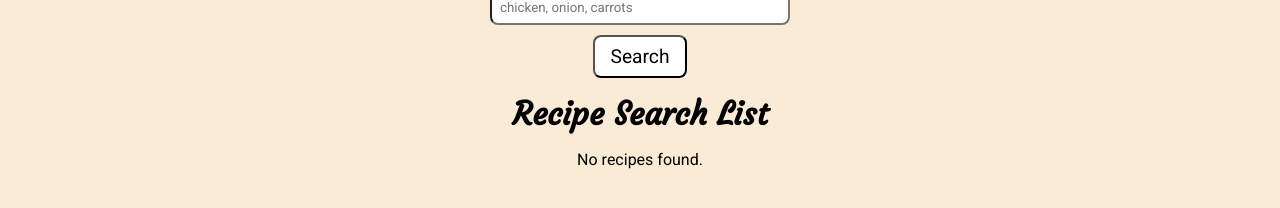
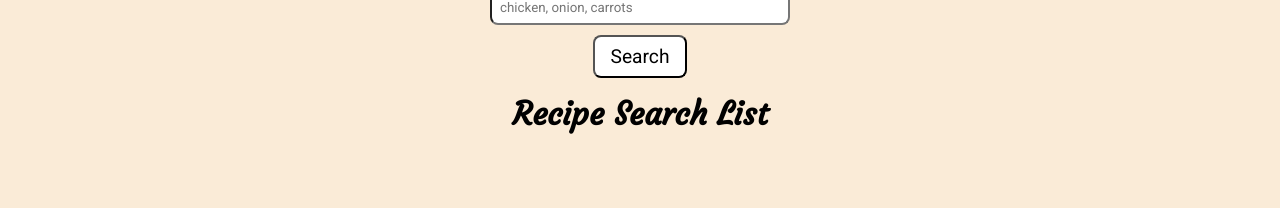
Before and after one commit to Bartek9090/recip-book-react, a React (Create React App) app: page /recipePage in a window 1280 px wide. Shown: the part 166-374 px from the top of the page. Built offline with nearby package versions, Linux system fonts and the light colour scheme.

Commit message:
changing logic in recipeList for no recipes found // adding link for img

```diff
--- a/src/components/RecipeList.js
+++ b/src/components/RecipeList.js
@@ -1,15 +1,20 @@
 import { Link } from "react-router-dom";
 import classes from "./RecipList.module.css";
 
-const RecipeList = ({ recipes }) => {
+const RecipeList = ({ recipes, searchTerm, searchClicked }) => {
+  const showNoRecipesFound =
+    searchClicked && searchTerm && recipes && recipes.length === 0;
+
   return (
     <div className={classes.RecipListMainContainer}>
       <h1>Recipe Search List</h1>
-      {recipes && recipes.length > 0 ? (
+      {!showNoRecipesFound ? (
         <ul>
           {recipes.map((recipe) => (
             <li key={recipe.id} className={classes.recipeItem}>
-              <img src={recipe.image} alt={recipe.title} />
+              <Link to={`/singleRecipe/${recipe.id}`} state={{ recipe }}>
+                <img src={recipe.image} alt={recipe.title} />
+              </Link>
               <h3>{recipe.title}</h3>
               <p>Provided by Spoonacular </p>
               <p>{recipe.summary}</p>
--- a/src/pages/RecipePage.js
+++ b/src/pages/RecipePage.js
@@ -7,6 +7,7 @@ import MainNavigation from "../components/MainNavigation";
 export default function RecipePage() {
   const [search, setSearch] = useState("");
   const [recipes, setRecipes] = useState([]);
+  const [searchClicked, setSearchClicked] = useState(false);
 
   async function getRecipesByIngredients() {
     try {
@@ -28,10 +29,12 @@ export default function RecipePage() {
     e.preventDefault();
     if (search.trim() !== "") {
       await getRecipesByIngredients();
+      setSearchClicked(true); // Ustawienie, że przycisk "Search" został kliknięty
     } else {
       alert("Search field is empty. Please enter ingredients.");
     }
   };
+
   return (
     <>
       <MainNavigation />
@@ -40,7 +43,11 @@ export default function RecipePage() {
         handleChange={handleChange}
         handleSubmit={handleSubmit}
       />
-      <RecipeList recipes={recipes} />
+      <RecipeList
+        recipes={recipes}
+        searchTerm={search}
+        searchClicked={searchClicked}
+      />
     </>
   );
 }
```
